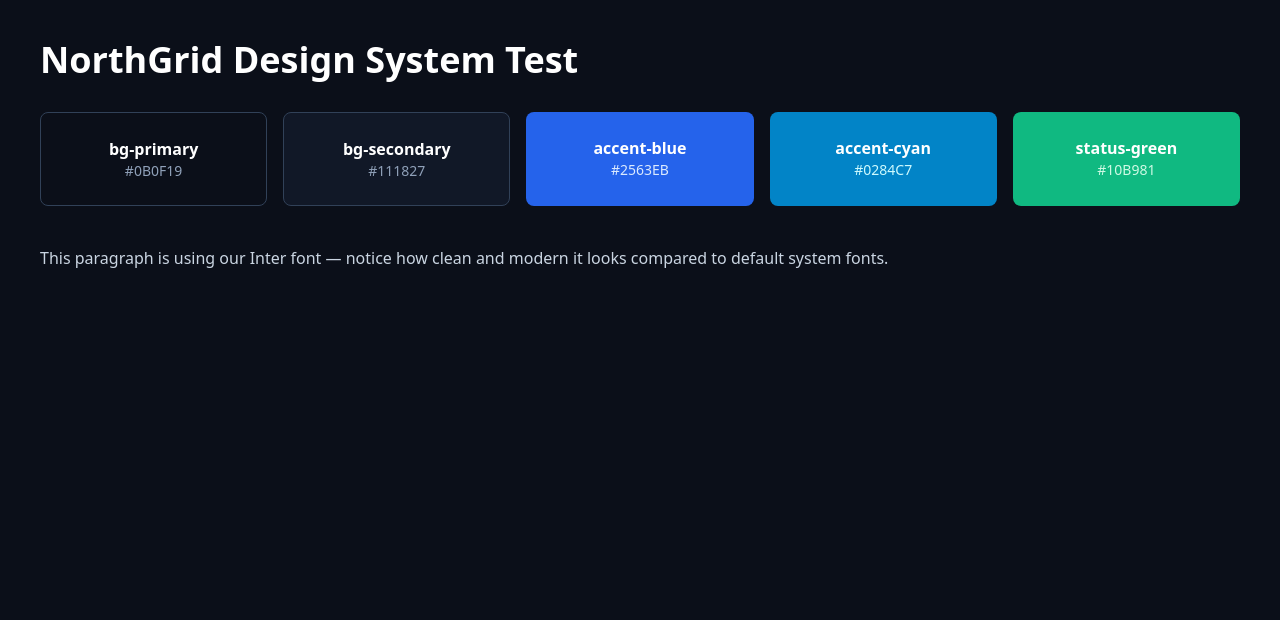
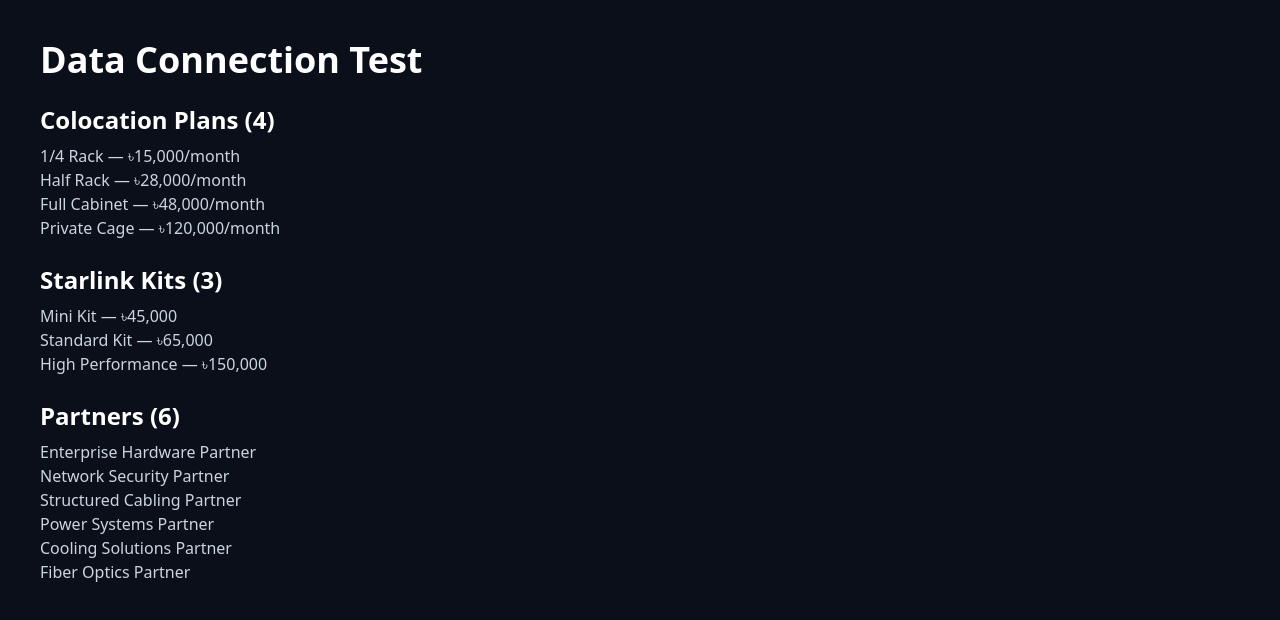
Before and after one commit to Nazmul-4/northgrid, a Next.js app: page / in a window 1280 px wide. Shown: the top 620 px of the page. Built offline with nearby package versions, Linux system fonts and the light colour scheme.

Commit message:
Add typed site data: nav links, partners, colocation plans, Starlink kits

```diff
--- a/src/app/page.tsx
+++ b/src/app/page.tsx
@@ -1,47 +1,34 @@
+import { colocationPlans, starlinkKits, partners } from "@/constants/siteData";
+
 export default function Home() {
   return (
-    <main className="min-h-screen p-10">
-      <h1 className="text-4xl font-bold text-white mb-8">
-        NorthGrid Design System Test
-      </h1>
+    <main className="min-h-screen p-10 text-white">
+      <h1 className="text-4xl font-bold mb-6">Data Connection Test</h1>
 
-      {/* Changed md:grid-cols-4 to md:grid-cols-5 to accommodate all 5 boxes */}
-      <div className="grid grid-cols-2 md:grid-cols-5 gap-4">
-        {/* Background Primary Swatch */}
-        <div className="bg-primary border border-slate-700 rounded-lg p-6 text-center">
-          <p className="text-white font-semibold">bg-primary</p>
-          <p className="text-slate-400 text-sm">#0B0F19</p>
-        </div>
+      <h2 className="text-2xl font-semibold mb-2">Colocation Plans ({colocationPlans.length})</h2>
+      <ul className="mb-6 text-slate-300">
+        {colocationPlans.map((plan) => (
+          <li key={plan.id}>
+            {plan.name} — ৳{plan.priceMonthly.toLocaleString()}/month
+          </li>
+        ))}
+      </ul>
 
-        {/* Background Secondary Swatch */}
-        <div className="bg-secondary border border-slate-700 rounded-lg p-6 text-center">
-          <p className="text-white font-semibold">bg-secondary</p>
-          <p className="text-slate-400 text-sm">#111827</p>
-        </div>
+      <h2 className="text-2xl font-semibold mb-2">Starlink Kits ({starlinkKits.length})</h2>
+      <ul className="mb-6 text-slate-300">
+        {starlinkKits.map((kit) => (
+          <li key={kit.id}>
+            {kit.name} — ৳{kit.priceBDT.toLocaleString()}
+          </li>
+        ))}
+      </ul>
 
-        {/* Accent Blue Swatch */}
-        <div className="bg-accent-blue rounded-lg p-6 text-center">
-          <p className="text-white font-semibold">accent-blue</p>
-          <p className="text-blue-100 text-sm">#2563EB</p>
-        </div>
-
-        {/* Accent Cyan Swatch */}
-        <div className="bg-accent-cyan rounded-lg p-6 text-center">
-          <p className="text-white font-semibold">accent-cyan</p>
-          <p className="text-cyan-100 text-sm">#0284C7</p>
-        </div>
-
-        {/* Status Green Swatch */}
-        <div className="bg-status-green rounded-lg p-6 text-center">
-          <p className="text-white font-semibold">status-green</p>
-          <p className="text-emerald-100 text-sm">#10B981</p>
-        </div>
-      </div>
-
-      <p className="mt-10 text-slate-300">
-        This paragraph is using our Inter font — notice how clean and modern
-        it looks compared to default system fonts.
-      </p>
+      <h2 className="text-2xl font-semibold mb-2">Partners ({partners.length})</h2>
+      <ul className="text-slate-300">
+        {partners.map((partner) => (
+          <li key={partner.name}>{partner.name}</li>
+        ))}
+      </ul>
     </main>
   );
 }
--- /dev/null
+++ b/src/constants/siteData.ts
@@ -0,0 +1,155 @@
+import { NavCategory, Partner, ColocationPlan, StarlinkKit } from "@/types";
+
+// ============================================
+// MEGA-MENU NAVIGATION DATA
+// ============================================
+
+export const navCategories: NavCategory[] = [
+  {
+    title: "Colocation",
+    links: [
+      {
+        label: "Rack Space",
+        href: "/colocation/racks",
+        description: "Quarter, Half, and Full Cabinet options",
+      },
+      {
+        label: "Private Cages",
+        href: "/colocation/cages",
+        description: "Dedicated secured enclosures for enterprise clients",
+      },
+      {
+        label: "Power & Cooling",
+        href: "/colocation/power",
+        description: "N+1 redundant power with precision cooling",
+      },
+    ],
+  },
+  {
+    title: "Connectivity",
+    links: [
+      {
+        label: "BDIX Peering",
+        href: "/network/bdix",
+        description: "Direct access to Bangladesh Internet Exchange",
+      },
+      {
+        label: "Starlink Hardware",
+        href: "/network/starlink",
+        description: "Satellite internet kits for remote connectivity",
+      },
+      {
+        label: "Dedicated Fiber",
+        href: "/network/fiber",
+        description: "Point-to-point fiber links across Dhaka",
+      },
+    ],
+  },
+  {
+    title: "Compliance",
+    links: [
+      {
+        label: "Security Standards",
+        href: "/compliance/security",
+        description: "24/7 biometric access and CCTV monitoring",
+      },
+      {
+        label: "Uptime SLA",
+        href: "/compliance/sla",
+        description: "99.982% guaranteed uptime commitment",
+      },
+    ],
+  },
+];
+
+// ============================================
+// PARTNER / TECHNOLOGY LOGOS DATA
+// (Generic names - no real trademarked logos used)
+// ============================================
+
+export const partners: Partner[] = [
+  { name: "Enterprise Hardware Partner", category: "Servers" },
+  { name: "Network Security Partner", category: "Firewalls" },
+  { name: "Structured Cabling Partner", category: "Networking" },
+  { name: "Power Systems Partner", category: "UPS & Backup" },
+  { name: "Cooling Solutions Partner", category: "HVAC" },
+  { name: "Fiber Optics Partner", category: "Connectivity" },
+];
+
+// ============================================
+// COLOCATION PRICING PLANS
+// ============================================
+
+export const colocationPlans: ColocationPlan[] = [
+  {
+    id: "quarter-rack",
+    name: "1/4 Rack",
+    description: "Perfect for startups and small deployments",
+    priceMonthly: 15000,
+    priceAnnual: 150000,
+    powerFeed: ["16A Single Feed"],
+    specs: ["10U Rack Space", "100 Mbps Bandwidth", "Shared Cooling"],
+  },
+  {
+    id: "half-rack",
+    name: "Half Rack",
+    description: "Ideal for growing businesses with moderate workloads",
+    priceMonthly: 28000,
+    priceAnnual: 280000,
+    powerFeed: ["16A Single Feed", "32A Dual Feed"],
+    specs: ["20U Rack Space", "500 Mbps Bandwidth", "Dedicated Cooling Zone"],
+    featured: true,
+  },
+  {
+    id: "full-cabinet",
+    name: "Full Cabinet",
+    description: "Enterprise-grade dedicated cabinet space",
+    priceMonthly: 48000,
+    priceAnnual: 480000,
+    powerFeed: ["32A Dual Feed"],
+    specs: ["42U Rack Space", "1 Gbps Bandwidth", "Priority Support"],
+  },
+  {
+    id: "private-cage",
+    name: "Private Cage",
+    description: "Fully isolated, custom-built enclosure",
+    priceMonthly: 120000,
+    priceAnnual: 1200000,
+    powerFeed: ["32A Dual Feed", "Custom Power Design"],
+    specs: ["Custom Sq. Ft Space", "10 Gbps Bandwidth", "Dedicated Access Control"],
+  },
+];
+
+// ============================================
+// STARLINK HARDWARE KITS
+// ============================================
+
+export const starlinkKits: StarlinkKit[] = [
+  {
+    id: "mini-kit",
+    name: "Mini Kit",
+    priceBDT: 45000,
+    throughput: "Up to 100 Mbps",
+    latency: "25-50ms",
+    mountType: "Portable Tripod",
+    description: "Compact and portable, ideal for temporary setups",
+  },
+  {
+    id: "standard-kit",
+    name: "Standard Kit",
+    priceBDT: 65000,
+    throughput: "Up to 220 Mbps",
+    latency: "20-40ms",
+    mountType: "Roof/Pole Mount",
+    description: "Reliable performance for small offices and homes",
+  },
+  {
+    id: "high-performance-kit",
+    name: "High Performance",
+    priceBDT: 150000,
+    throughput: "Up to 500 Mbps",
+    latency: "15-30ms",
+    mountType: "Flat High-Performance Mount",
+    description: "Maximum throughput for business-critical operations",
+  },
+];
--- /dev/null
+++ b/src/types/index.ts
@@ -0,0 +1,56 @@
+// ============================================
+// NAVIGATION TYPES
+// Used for our Mega-Menu (Phase 6)
+// ============================================
+
+export interface NavLink {
+  label: string;        // What the user sees, e.g. "Colocation"
+  href: string;          // Where it links to, e.g. "/colocation"
+  description: string;   // Short subtitle shown in the dropdown
+}
+
+export interface NavCategory {
+  title: string;         // Column heading in the mega-menu, e.g. "Services"
+  links: NavLink[];      // A list of NavLink items under this category
+}
+
+// ============================================
+// PARTNER TYPES
+// Used for our Logo Marquee (Phase 8)
+// ============================================
+
+export interface Partner {
+  name: string;          // e.g. "Enterprise Hardware Partner"
+  category: string;      // e.g. "Networking" or "Power Systems"
+}
+
+// ============================================
+// COLOCATION PLAN TYPES
+// Used for our Pricing Grid (Phase 9)
+// ============================================
+
+export interface ColocationPlan {
+  id: string;                // unique ID, e.g. "quarter-rack"
+  name: string;               // e.g. "1/4 Rack"
+  description: string;        // short marketing line
+  priceMonthly: number;       // price in BDT if billed monthly
+  priceAnnual: number;        // price in BDT if billed annually (usually discounted)
+  powerFeed: string[];        // e.g. ["16A Single Feed", "32A Dual Feed"]
+  specs: string[];            // bullet point features
+  featured?: boolean;         // optional: highlights this card as "Most Popular"
+}
+
+// ============================================
+// STARLINK HARDWARE KIT TYPES
+// Used for our Interactive Selector (Phase 10)
+// ============================================
+
+export interface StarlinkKit {
+  id: string;                // unique ID, e.g. "mini-kit"
+  name: string;               // e.g. "Mini Kit"
+  priceBDT: number;           // price in Bangladeshi Taka
+  throughput: string;         // e.g. "Up to 100 Mbps"
+  latency: string;            // e.g. "25-50ms"
+  mountType: string;          // e.g. "Portable Tripod"
+  description: string;        // short description
+}
```
